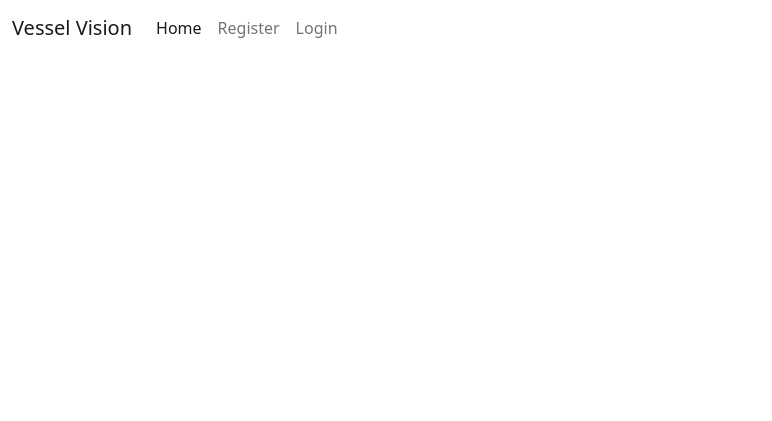
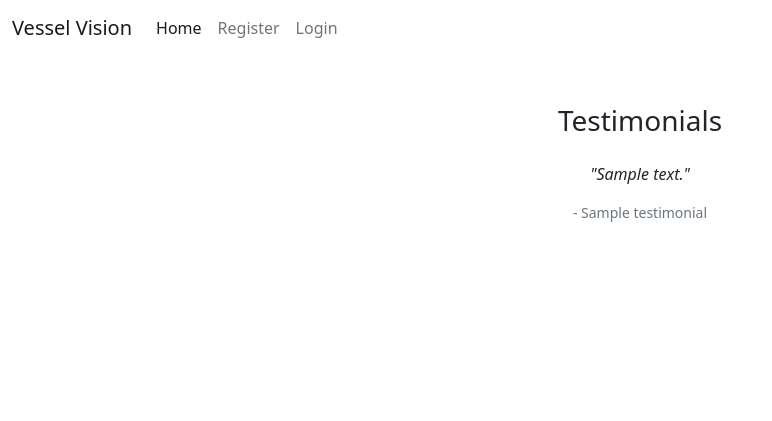
Before and after one commit to A-SousaRodrigues/Vessel-Vision, a Django app: page / in a window 1280 px wide. Shown: the top 421 px of the page, without its empty margins (0-772 px from the left). Run offline with Django 4.2, Linux system fonts and the light colour scheme; tables that the repository leaves empty hold one stand-in row (values such as "Sample post"); some libraries are stand-ins or nearby versions.

Commit message:
ADD Testimonial carousel to hoempage

```diff
--- a/game/templates/game/index.html
+++ b/game/templates/game/index.html
@@ -2,5 +2,36 @@
 
 {% block content %}
 
+<div class="container mt-5">
+    <h3 class="text-center mb-4">Testimonials</h3>
 
+    <!-- Testimonials Carousel -->
+    {% if testimonials %}
+        <div id="testimonialsCarousel" class="carousel slide" data-bs-ride="carousel">
+            <div class="carousel-inner">
+                {% for testimonial in testimonials %}
+                    <div class="carousel-item {% if forloop.first %}active{% endif %}">
+                        <div class="d-flex flex-column align-items-center">
+                            <p class="text-center fst-italic">"{{ testimonial.testimonial_text }}"</p>
+                            {% if testimonial.name %}
+                                <small class="text-muted">- {{ testimonial.name }}</small>
+                            {% endif %}
+                        </div>
+                    </div>
+                {% endfor %}
+            </div>
+            <!-- Controls -->
+            <button class="carousel-control-prev" type="button" data-bs-target="#testimonialsCarousel" data-bs-slide="prev">
+                <span class="carousel-control-prev-icon" aria-hidden="true"></span>
+                <span class="visually-hidden">Previous</span>
+            </button>
+            <button class="carousel-control-next" type="button" data-bs-target="#testimonialsCarousel" data-bs-slide="next">
+                <span class="carousel-control-next-icon" aria-hidden="true"></span>
+                <span class="visually-hidden">Next</span>
+            </button>
+        </div>
+    {% else %}
+        <p class="text-center">No testimonials available at the moment.</p>
+    {% endif %}
+</div>
 {% endblock %}
```
